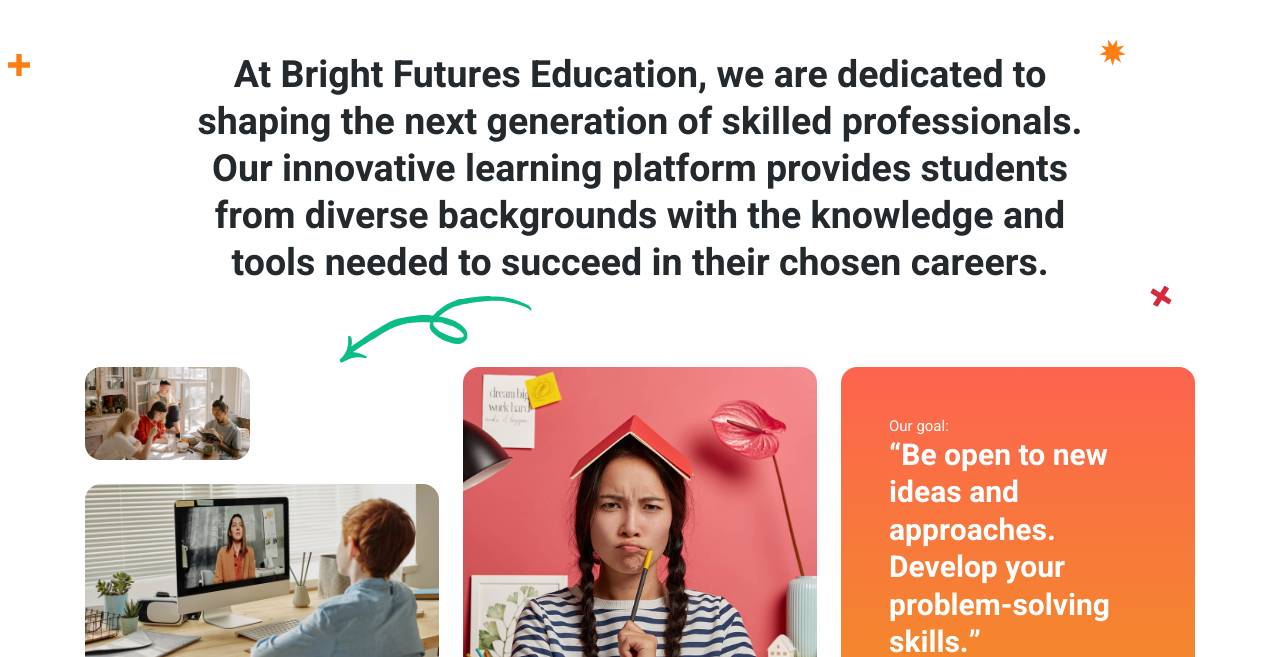
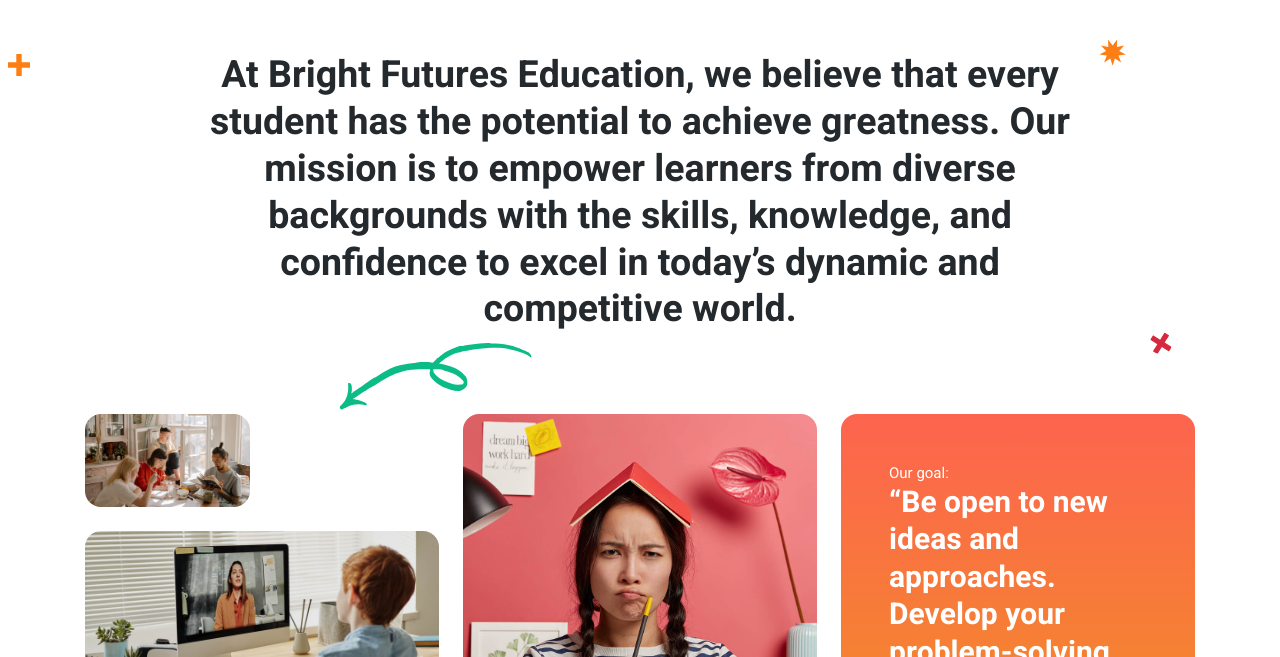
Before and after one commit to DeepakpathakDev/Bright-Future-Education, a plain HTML site: page about.html in a window 1280 px wide. Shown: the part 143-800 px from the top of the page. Drawn offline with Linux system fonts and the light colour scheme.

Commit message:
Update about.html

```diff
--- a/about.html
+++ b/about.html
@@ -258,7 +258,7 @@
 				</figure>
 
 				<!-- Title -->
-				<h1 class="position-relative fs-2">At Bright Futures Education, we are dedicated to shaping the next generation of skilled professionals. Our innovative learning platform provides students from diverse backgrounds with the knowledge and tools needed to succeed in their chosen careers.</h1>
+				<h1 class="position-relative fs-2">At Bright Futures Education, we believe that every student has the potential to achieve greatness. Our mission is to empower learners from diverse backgrounds with the skills, knowledge, and confidence to excel in today’s dynamic and competitive world.</h1>
 			</div>
     	<!-- Title and SVG END -->
 		</div>
```
